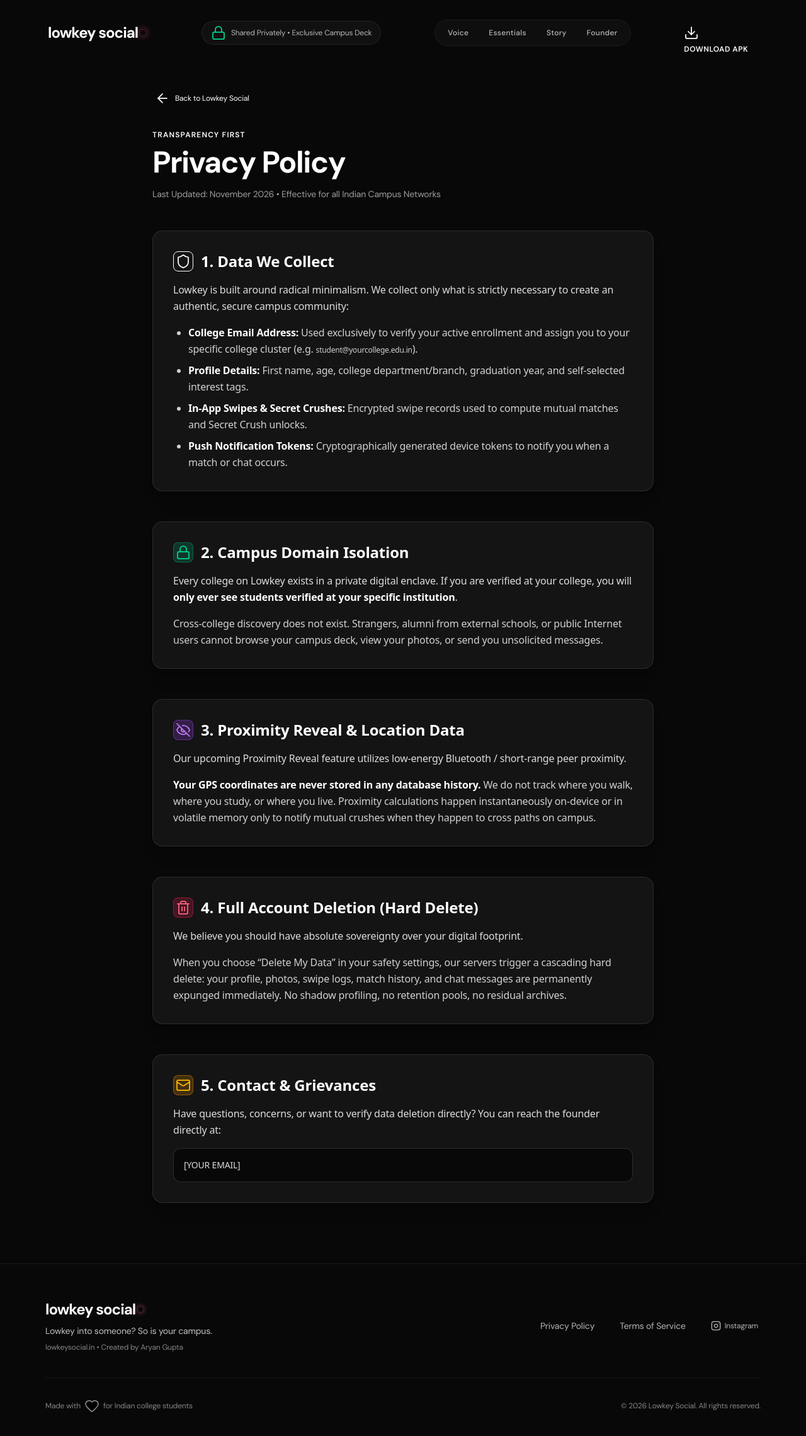
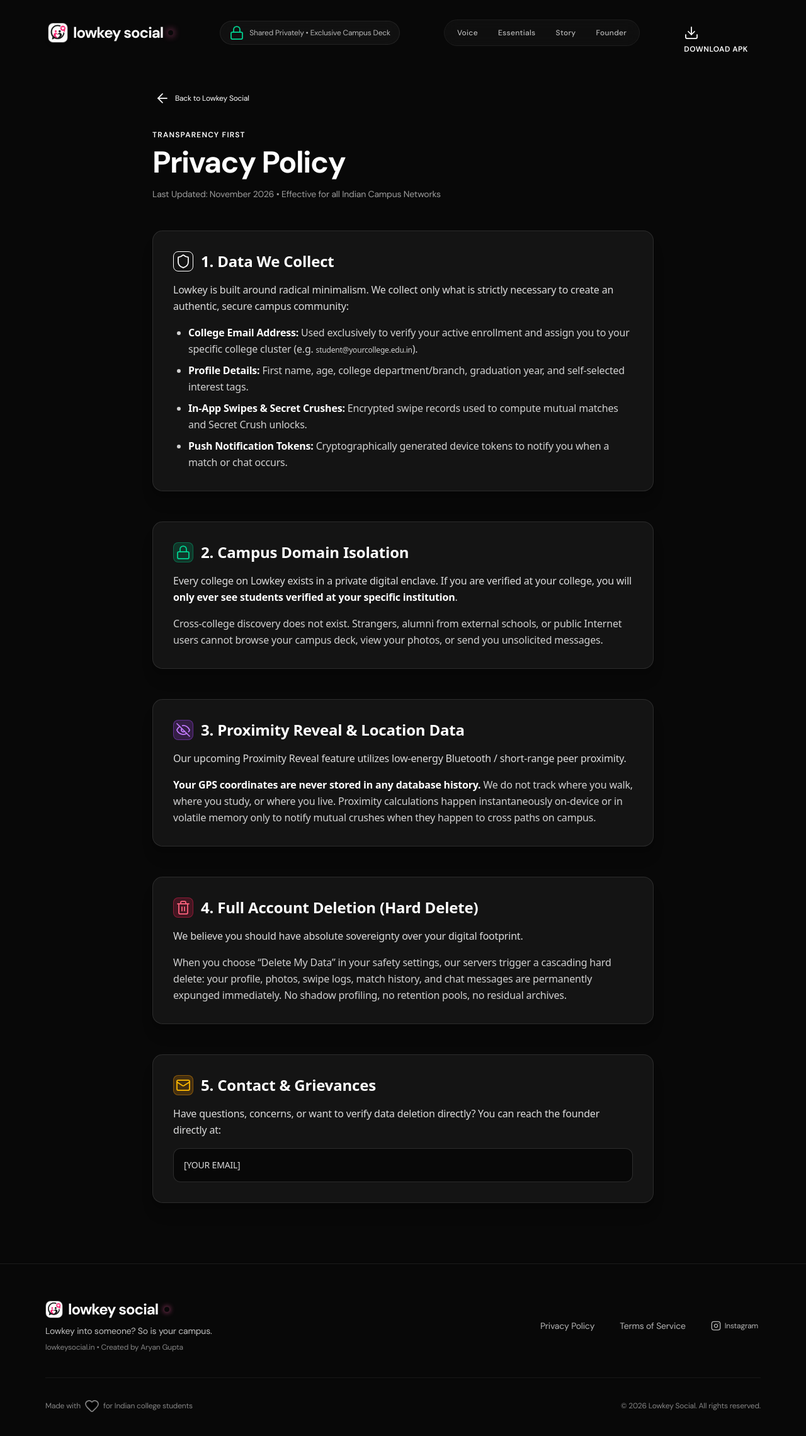
Before and after one commit to aryannn555/Lowkey-Social-Website, a Next.js app: page /privacy in a window 1280 px wide. Shown: the top 2280 px of the page at 63% size. Built offline with nearby package versions, Linux system fonts and the light colour scheme; a web font is replaced by a local one.

Commit message:
feat: add official Lowkey Social app logo to navbar, hero CTA, founder card, closing section, footer, and favicon

```diff
--- a/app/globals.css
+++ b/app/globals.css
@@ -167,7 +167,22 @@ img {
   letter-spacing: -0.02em;
   display: flex;
   align-items: center;
-  gap: 2px;
+  gap: 8px;
+}
+
+.brand-logo {
+  width: 28px;
+  height: 28px;
+  border-radius: 8px;
+  object-fit: cover;
+  border: 1px solid rgba(27, 27, 27, 0.15);
+  box-shadow: 0 2px 6px rgba(0, 0, 0, 0.08);
+  flex-shrink: 0;
+  transition: transform 0.2s var(--ease);
+}
+
+.brand:hover .brand-logo {
+  transform: scale(1.05);
 }
 
 .priv {
--- a/app/layout.tsx
+++ b/app/layout.tsx
@@ -17,7 +17,9 @@ export const metadata: Metadata = {
     type: "website",
   },
   icons: {
-    icon: "/favicon.ico",
+    icon: "/logo.png",
+    shortcut: "/logo.png",
+    apple: "/logo.png",
   },
 };
 
--- a/components/Footer.tsx
+++ b/components/Footer.tsx
@@ -15,8 +15,14 @@ export default function Footer() {
             <Link
               href="/"
               aria-label="Lowkey Social - Back to top"
-              className="inline-flex items-center gap-0.5 text-2xl font-bold font-clash tracking-[-1px] text-white focus-visible:outline-none focus-visible:ring-2 focus-visible:ring-[var(--pink)] rounded"
+              className="inline-flex items-center gap-2 text-2xl font-bold font-clash tracking-[-1px] text-white focus-visible:outline-none focus-visible:ring-2 focus-visible:ring-[var(--pink)] rounded"
             >
+              {/* eslint-disable-next-line @next/next/no-img-element */}
+              <img
+                src="/logo.png"
+                alt="Lowkey Social Logo"
+                className="w-7 h-7 rounded-lg object-cover border border-white/20 shadow-xs shrink-0"
+              />
               <span>lowkey social</span>
               <span className="inline-block w-2 h-2 rounded-full bg-[var(--pink)] ml-0.5 shadow-[0_0_8px_#E8589A]" aria-hidden="true" />
             </Link>
--- a/components/Navbar.tsx
+++ b/components/Navbar.tsx
@@ -56,8 +56,14 @@ export default function Navbar() {
         <Link
           href="/"
           aria-label="Lowkey Social - Home"
-          className="group flex items-center gap-1 text-2xl font-bold font-clash tracking-[-1px] text-white select-none transition-transform active:scale-95 focus-visible:outline-none focus-visible:ring-2 focus-visible:ring-[var(--pink)] rounded-lg px-1"
+          className="group flex items-center gap-2 text-2xl font-bold font-clash tracking-[-1px] text-white select-none transition-transform active:scale-95 focus-visible:outline-none focus-visible:ring-2 focus-visible:ring-[var(--pink)] rounded-lg px-1"
         >
+          {/* eslint-disable-next-line @next/next/no-img-element */}
+          <img
+            src="/logo.png"
+            alt="Lowkey Social Logo"
+            className="w-8 h-8 rounded-lg object-cover border border-white/20 shadow-md"
+          />
           <span>lowkey social</span>
           <span
             className="inline-block w-2 h-2 rounded-full bg-[var(--pink)] shadow-[0_0_12px_#E8589A] transition-transform group-hover:scale-125"
--- a/components/PhoneScreens.tsx
+++ b/components/PhoneScreens.tsx
@@ -63,8 +63,9 @@ export function ScreenChapter1() {
       {/* Top Header */}
       <div>
         <div className="flex items-center gap-2 mb-4">
-          <div className="w-7 h-7 rounded-lg bg-[var(--pink)] flex items-center justify-center text-xs font-bold font-clash text-white shadow-sm">
-            L
+          <div className="w-7 h-7 rounded-lg overflow-hidden border border-white/20 shadow-sm shrink-0">
+            {/* eslint-disable-next-line @next/next/no-img-element */}
+            <img src="/logo.png" alt="Lowkey Social" className="w-full h-full object-cover" />
           </div>
           <span className="text-xs font-mono-code text-white/70">
             campus_auth.v1
--- a/components/datecrew/DateCrewExperience.tsx
+++ b/components/datecrew/DateCrewExperience.tsx
@@ -766,7 +766,15 @@ export function DateCrewExperience() {
           <i />
         </div>
         <Link href="/" className="brand" aria-label="Lowkey Social - Home">
-          Lowkey Social
+          {/* eslint-disable-next-line @next/next/no-img-element */}
+          <img
+            src="/logo.png"
+            alt="Lowkey Social Logo"
+            className="brand-logo"
+            width={28}
+            height={28}
+          />
+          <span>Lowkey Social</span>
         </Link>
         <span className="priv">
           <Lock className="lucide" aria-hidden="true" />
@@ -850,7 +858,13 @@ export function DateCrewExperience() {
             aria-label="Download Lowkey Social APK"
             style={{ backgroundColor: "#FFF6EB", color: "#1B1B1B" }}
           >
-            <Download className="lucide" aria-hidden="true" />
+            {/* eslint-disable-next-line @next/next/no-img-element */}
+            <img
+              src="/logo.png"
+              alt=""
+              aria-hidden="true"
+              className="w-5 h-5 rounded-[6px] object-cover border border-black/15 shadow-xs shrink-0"
+            />
             <span>Download Lowkey Social</span>
             <span className="cta-badge">APK • Free</span>
           </button>
@@ -1150,6 +1164,22 @@ export function DateCrewExperience() {
           {/* Chapter 8: Founder Card */}
           <article className="card c-blush">
             <div className="in">
+              <div className="flex items-center gap-3 mb-3">
+                {/* eslint-disable-next-line @next/next/no-img-element */}
+                <img
+                  src="/logo.png"
+                  alt="Lowkey Social"
+                  className="w-10 h-10 rounded-xl object-cover border border-[#1B1B1B]/15 shadow-sm shrink-0"
+                />
+                <div>
+                  <div className="text-[11px] font-mono-code font-bold uppercase tracking-wider text-[#7A696F]">
+                    Official Campus Build
+                  </div>
+                  <div className="text-sm font-bold text-[#1B1B1B]">
+                    Lowkey Social v1.0
+                  </div>
+                </div>
+              </div>
               <h3 className="disp">Built by one student</h3>
               <p>
                 Aryan Gupta, CS student and solo creator. Built alone mostly at 2am for our campus generation.
@@ -1180,6 +1210,16 @@ export function DateCrewExperience() {
           {/* eslint-disable-next-line @next/next/no-img-element */}
           <img src={fanPhotos[2].src} alt="" loading="lazy" />
         </div>
+        <div className="flex items-center justify-center -mt-2 mb-5" aria-hidden="true">
+          <div className="w-16 h-16 sm:w-20 sm:h-20 rounded-2xl sm:rounded-3xl bg-white p-1.5 sm:p-2 border-[1.5px] border-[#1B1B1B] shadow-[0_10px_25px_rgba(0,0,0,0.08),0_2px_6px_rgba(0,0,0,0.04)] flex items-center justify-center transform hover:scale-105 transition-transform duration-300">
+            {/* eslint-disable-next-line @next/next/no-img-element */}
+            <img
+              src="/logo.png"
+              alt="Lowkey Social App Icon"
+              className="w-full h-full object-contain rounded-xl sm:rounded-2xl"
+            />
+          </div>
+        </div>
         <h2 className="disp" id="closeH">
           Ready to meet someone from your campus?
         </h2>
@@ -1195,7 +1235,14 @@ export function DateCrewExperience() {
             data-interest
             style={{ backgroundColor: "#FFF6EB", color: "#1B1B1B" }}
           >
-            Download Lowkey Social for Android
+            {/* eslint-disable-next-line @next/next/no-img-element */}
+            <img
+              src="/logo.png"
+              alt=""
+              aria-hidden="true"
+              className="w-7 h-7 rounded-lg object-cover border border-black/15 shadow-xs shrink-0"
+            />
+            <span>Download Lowkey Social for Android</span>
           </button>
           <p className="close-note">
             <ShieldCheck className="lucide" aria-hidden="true" />
@@ -1212,8 +1259,14 @@ export function DateCrewExperience() {
       {/* 5. FOOTER */}
       <footer className="foot" role="contentinfo" style={{ backgroundColor: "#FFF6EB", color: "#1B1B1B" }}>
         <div className="foot-top">
-          <Link href="/" className="foot-mark">
-            Lowkey Social
+          <Link href="/" className="foot-mark" style={{ display: "inline-flex", alignItems: "center", gap: "10px" }}>
+            {/* eslint-disable-next-line @next/next/no-img-element */}
+            <img
+              src="/logo.png"
+              alt="Lowkey Social"
+              className="w-7 h-7 rounded-lg object-cover border border-black/15 shadow-xs shrink-0"
+            />
+            <span>Lowkey Social</span>
           </Link>
           <p>Campus connections for verified Indian college students.</p>
           <a className="foot-apply" href="#waitlist">
```
Also changed, not shown: public/logo.jpg (added), public/logo.png (added).
